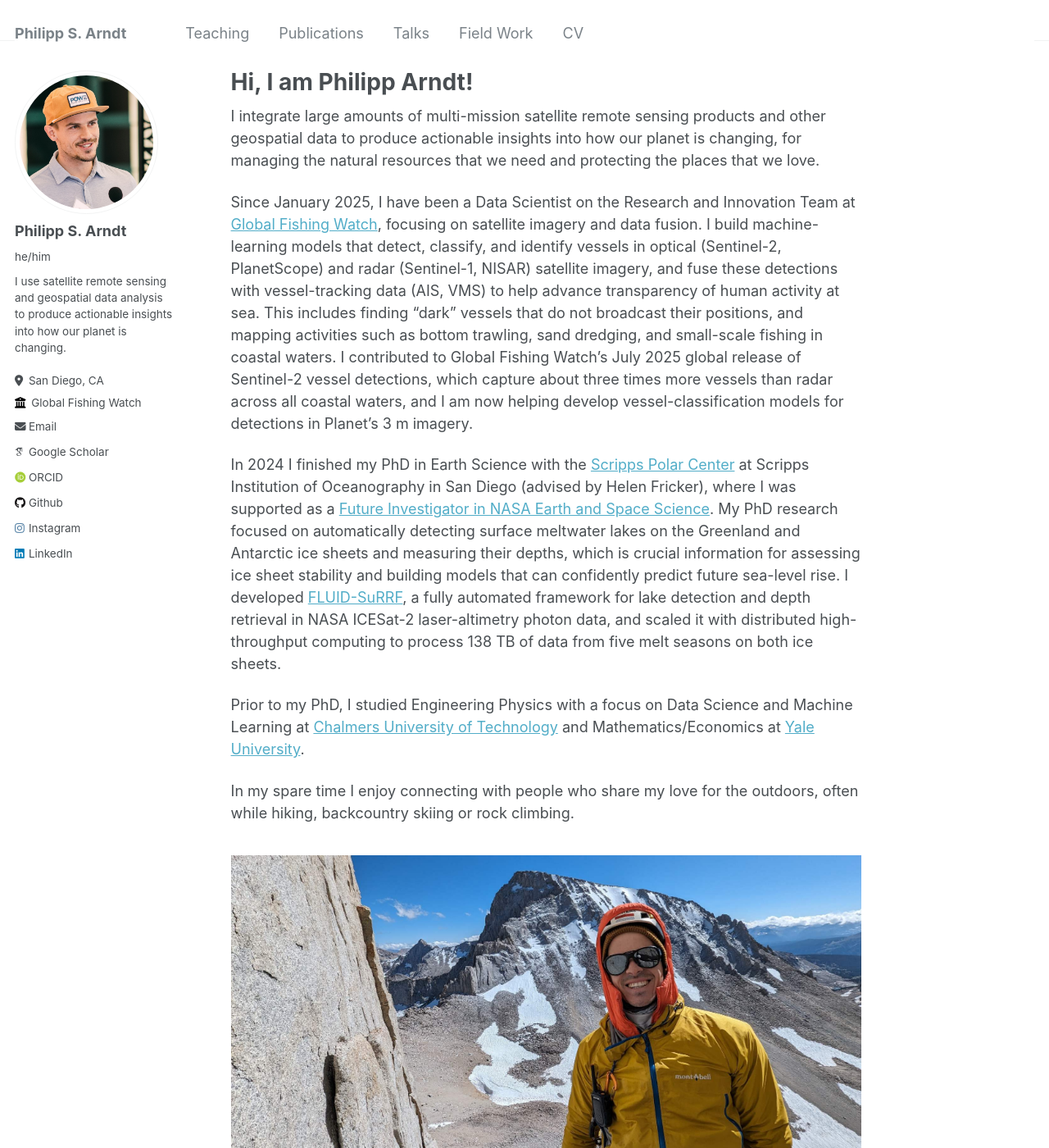
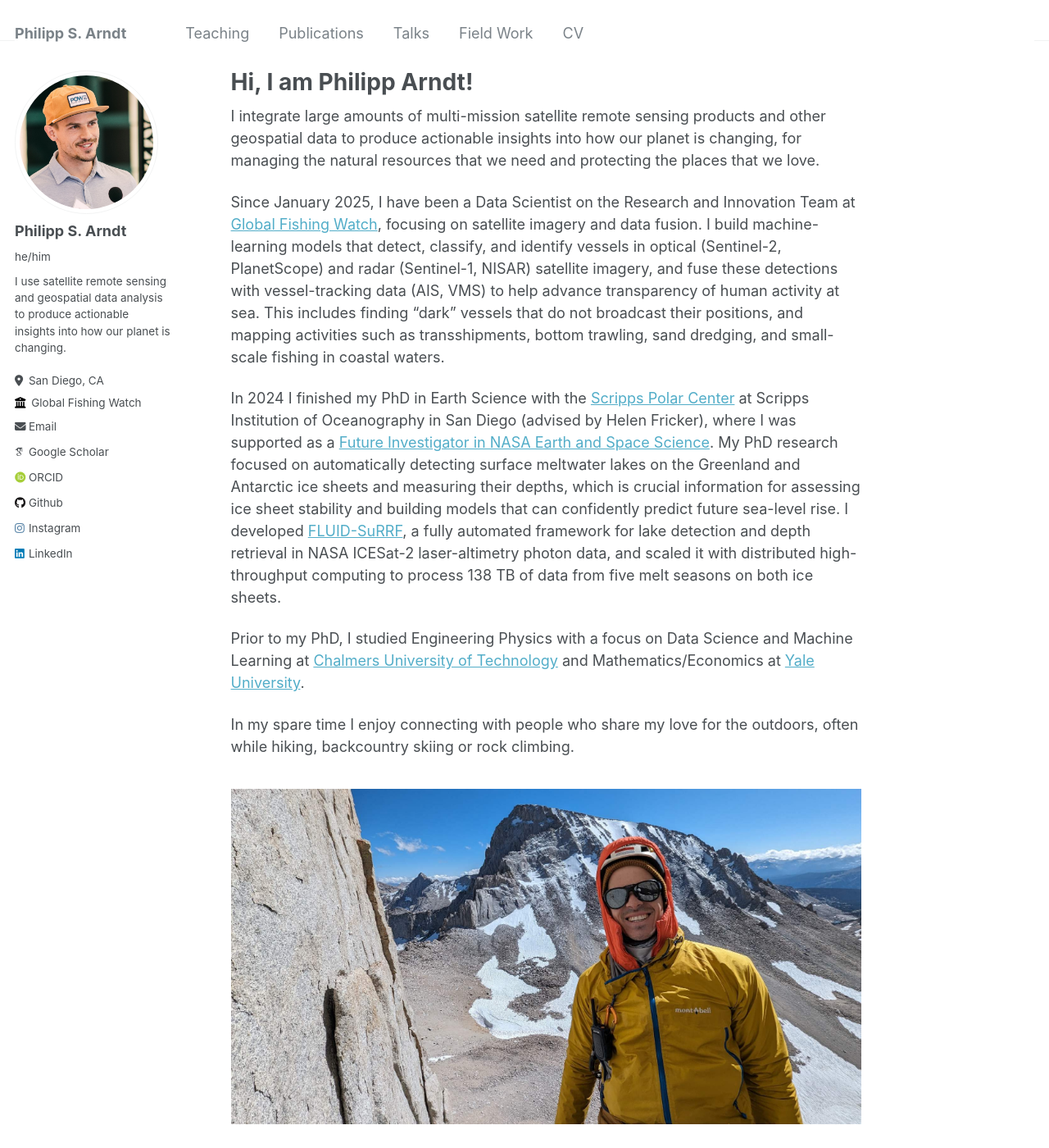
Before and after one commit to fliphilipp/fliphilipp.github.io, a Jekyll site: the page built from _pages/about.md, in a window 1280 px wide and 1400 px high. Shown: the whole window at 82% size. Built offline with Jekyll 4.4.1, drawn with Linux system fonts in a browser that asks for light colours; some web fonts are replaced.

Commit message:
fix sidebar width

```diff
--- a/_pages/about.md
+++ b/_pages/about.md
@@ -8,7 +8,7 @@
 ---
 I integrate large amounts of multi-mission satellite remote sensing products and other geospatial data to produce actionable insights into how our planet is changing, for managing the natural resources that we need and protecting the places that we love.
 
-Since January 2025, I have been a Data Scientist on the Research and Innovation Team at [Global Fishing Watch](https://globalfishingwatch.org/), focusing on satellite imagery and data fusion. I build machine-learning models that detect, classify, and identify vessels in optical (Sentinel-2, PlanetScope) and radar (Sentinel-1, NISAR) satellite imagery, and fuse these detections with vessel-tracking data (AIS, VMS) to help advance transparency of human activity at sea. This includes finding "dark" vessels that do not broadcast their positions, and mapping activities such as bottom trawling, sand dredging, and small-scale fishing in coastal waters. I contributed to Global Fishing Watch's July 2025 global release of Sentinel-2 vessel detections, which capture about three times more vessels than radar across all coastal waters, and I am now helping develop vessel-classification models for detections in Planet's 3 m imagery.
+Since January 2025, I have been a Data Scientist on the Research and Innovation Team at [Global Fishing Watch](https://globalfishingwatch.org/), focusing on satellite imagery and data fusion. I build machine-learning models that detect, classify, and identify vessels in optical (Sentinel-2, PlanetScope) and radar (Sentinel-1, NISAR) satellite imagery, and fuse these detections with vessel-tracking data (AIS, VMS) to help advance transparency of human activity at sea. This includes finding "dark" vessels that do not broadcast their positions, and mapping activities such as transshipments, bottom trawling, sand dredging, and small-scale fishing in coastal waters.
 
 In 2024 I finished my PhD in Earth Science with the [Scripps Polar Center](https://polar.ucsd.edu/) at Scripps Institution of Oceanography in San Diego (advised by Helen Fricker), where I was supported as a [Future Investigator in NASA Earth and Space Science](https://science.nasa.gov/earth-science/early-career-opportunities/).
 My PhD research focused on automatically detecting surface meltwater lakes on the Greenland and Antarctic ice sheets and measuring their depths, which is crucial information for assessing ice sheet stability and building models that can confidently predict future sea-level rise. I developed [FLUID-SuRRF](/publication/2024-FLUIDSuRRF), a fully automated framework for lake detection and depth retrieval in NASA ICESat-2 laser-altimetry photon data, and scaled it with distributed high-throughput computing to process 138 TB of data from five melt seasons on both ice sheets.
--- a/_sass/_sidebar.scss
+++ b/_sass/_sidebar.scss
@@ -20,6 +20,10 @@
 
   @include breakpoint($large) {
     @include span(2 of 12);
+    // once fixed, the percentage width above resolves against the viewport
+    // instead of #main, so cap it at the width of 2 of 12 columns of #main
+    // (2.25 / 14.75 = span(2 of 12) with 1/4 gutters; 2em = #main padding)
+    max-width: calc((#{$large} - 2em) * 2.25 / 14.75);
     opacity: 1;
     -webkit-transition: opacity 0.2s ease-in-out;
             transition: opacity 0.2s ease-in-out;
@@ -30,6 +34,7 @@
   }
 
   @include breakpoint($x-large) {
+    max-width: calc((#{$x-large} - 2em) * 2.25 / 14.75);
     padding-right: 0;
   }
 
```
